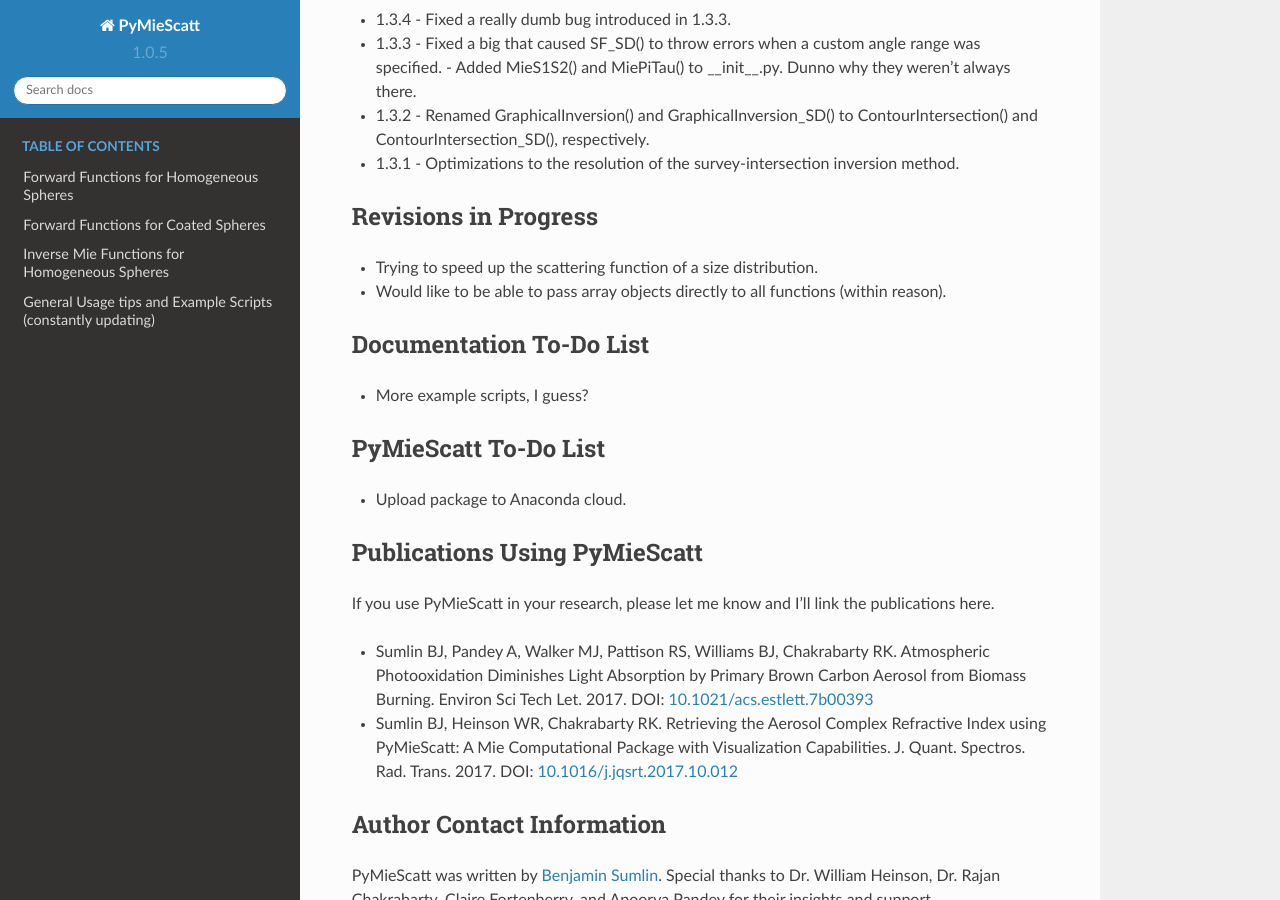
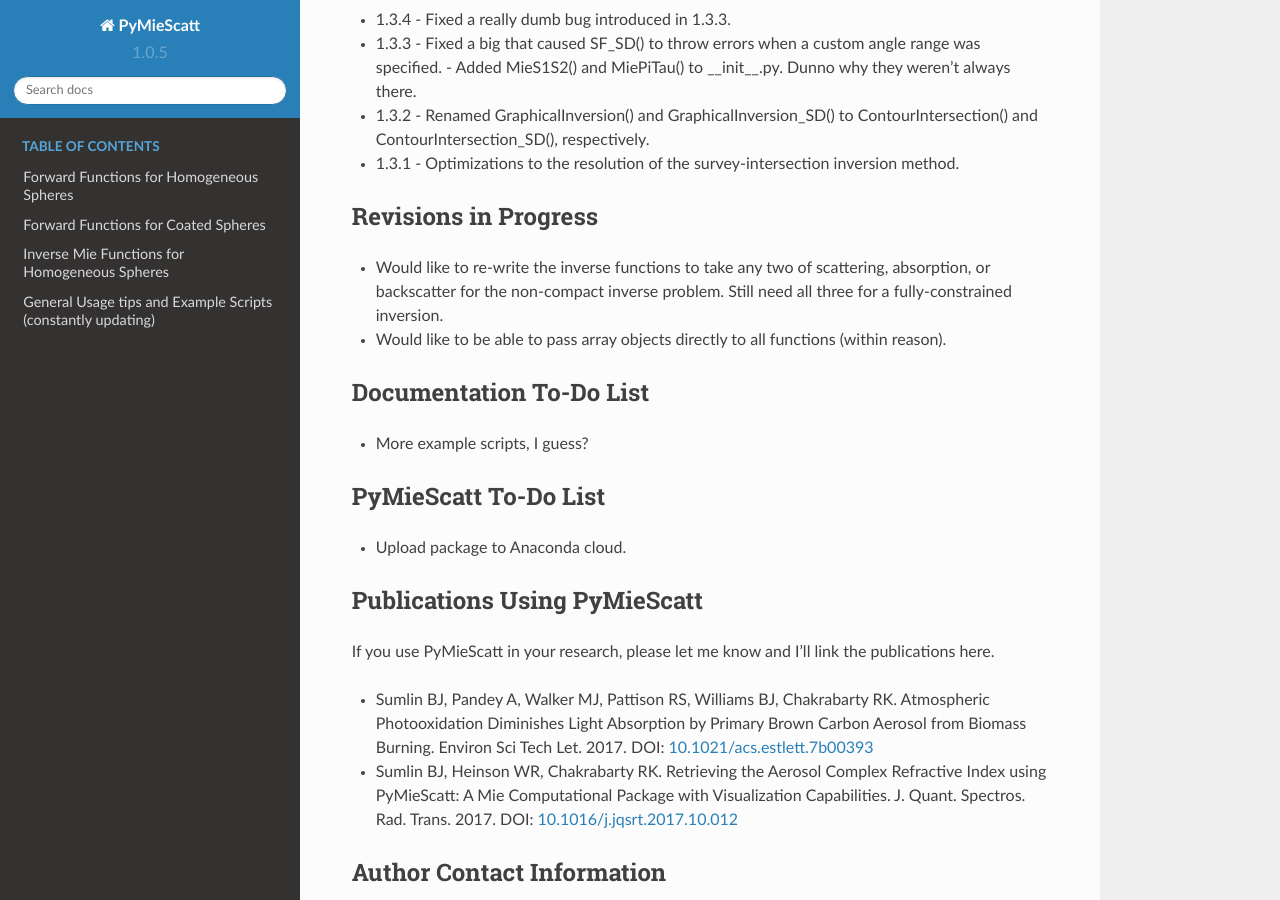
Before and after one commit to bsumlin/PyMieScatt, a Sphinx documentation site: the page built from docs/index.rst, in a window 1280 px wide and 900 px high, scrolled down 1138 px. Built offline with Sphinx 7.4.7 and the Read the Docs theme 2.0.0, drawn with Linux system fonts in a browser that asks for light colours; formulas are drawn with MathJax 3; pages that are not in the unit, such as notebooks, are missing from menus.

Commit message:
minor
docs

```diff
--- a/docs/index.rst
+++ b/docs/index.rst
@@ -50,7 +50,7 @@
 Revisions in Progress
 ---------------------
 
-- Trying to speed up the scattering function of a size distribution.
+- Would like to re-write the inverse functions to take any two of scattering, absorption, or backscatter for the non-compact inverse problem. Still need all three for a fully-constrained inversion.
 - Would like to be able to pass array objects directly to all functions (within reason).
 
 Documentation To-Do List
--- a/docs/inverse.rst
+++ b/docs/inverse.rst
@@ -76,7 +76,7 @@
 
 .. py:function:: ContourIntersection_SD(Bsca, Babs, wavelength, dp, ndp[, nMin=1, nMax=3, kMin=0.00001, kMax=1, Bback=None, gridPoints=100, interpolationFactor=2, maxError=0.005, fig=None, ax=None, axisOption=0])
 
-   Computes effective complex *m = n+ik* from a measured or constructed size distribution (in cm\ :sup:`-3`), incident wavelength (in nm), and scattering and absorption coefficients. Optionally, backscatter coefficient may be specified to constrain the problem to produce a unique solution.
+   Computes effective complex *m = n+ik* from a measured or constructed size distribution (in cm\ :sup:`-3`), incident wavelength (in nm), and scattering and absorption coefficients (in Mm\ :sup:`-1`). Optionally, backscatter coefficient may be specified to constrain the problem to produce a unique solution.
 
    **Parameters**
 
```
